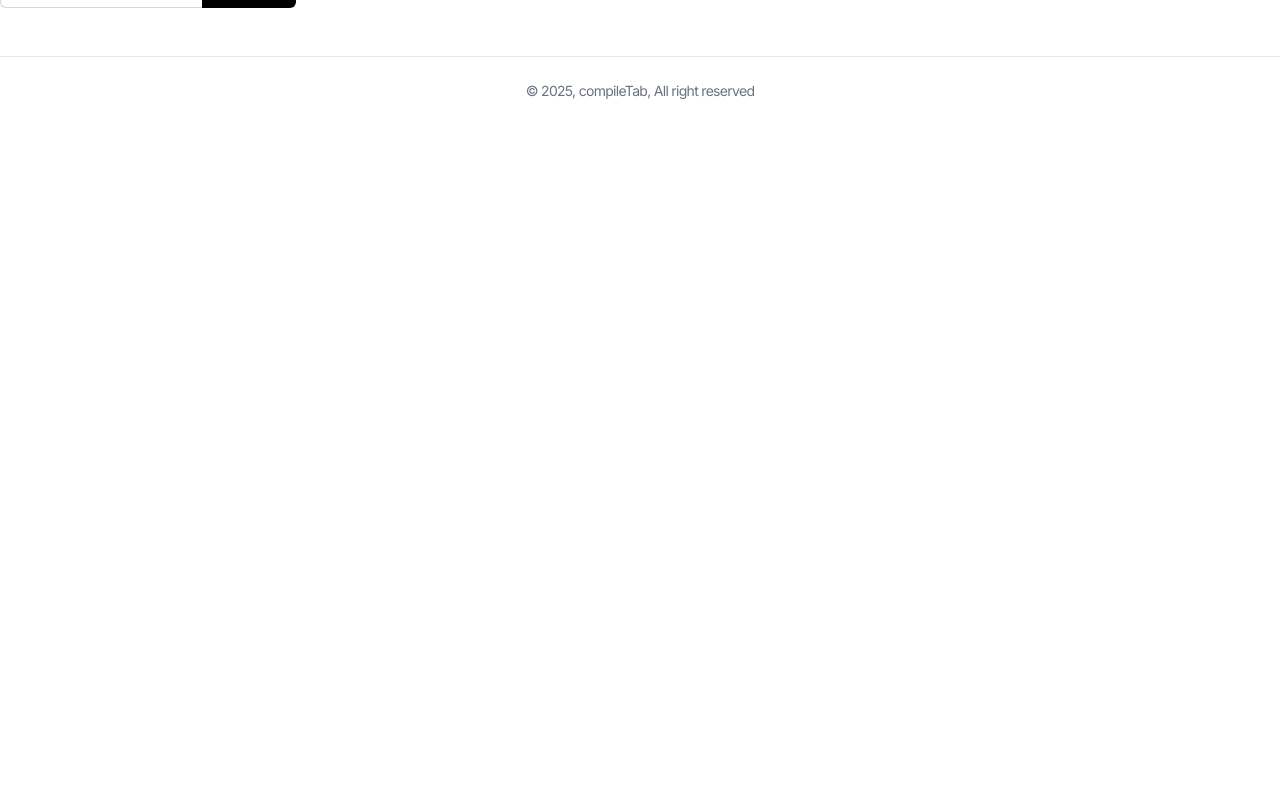
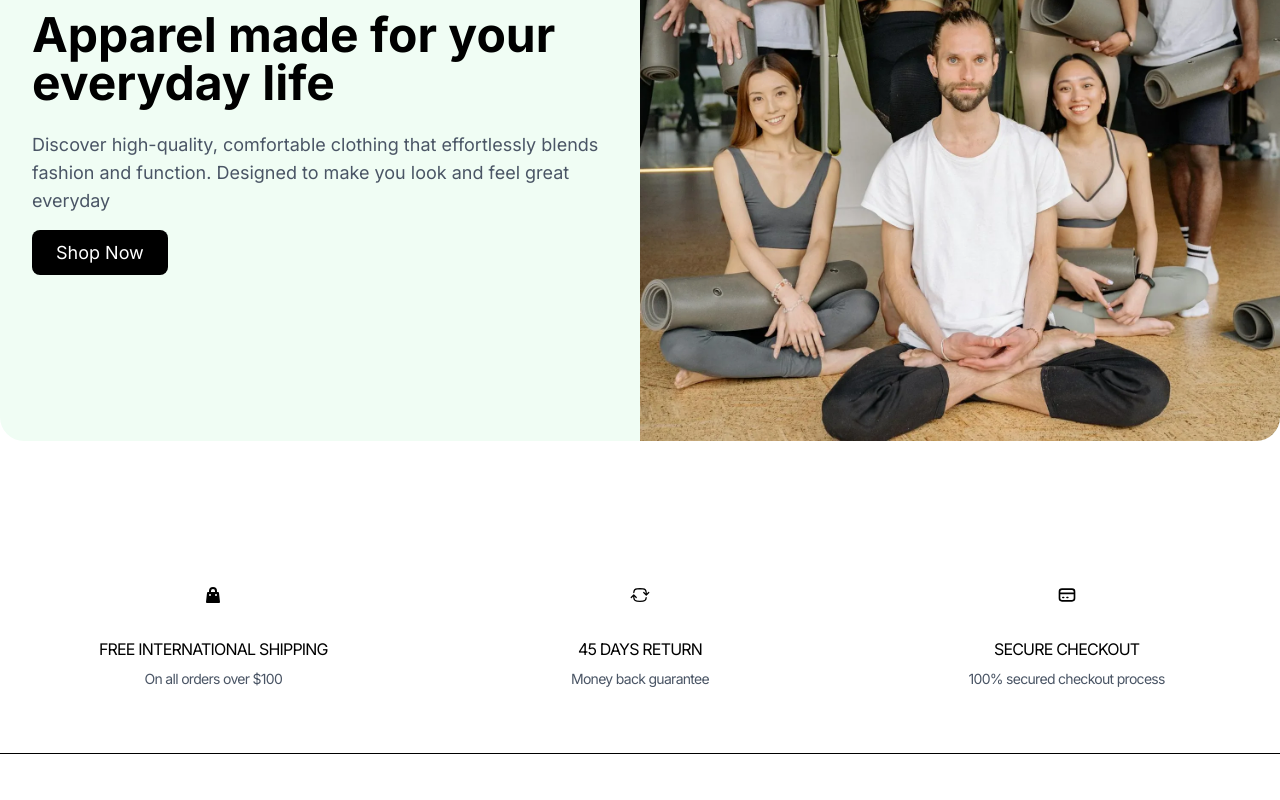
Before and after one commit to LoopCrafter/shopIT, a React (Vite) app in the folder frontend/: page / in a window 1280 px wide. Shown: the part 5180-5980 px from the top of the page. Before the commit the page ends 5329 px from the top, so only its background shows below. Built offline with nearby package versions, Linux system fonts and the light colour scheme.

Commit message:
Implemented featured collection and feature Section components

```diff
--- /dev/null
+++ b/frontend/src/components/products/FeaturedCollection.tsx
@@ -0,0 +1,37 @@
+import React from "react";
+import { Link } from "react-router-dom";
+
+export const FeaturedCollection = () => {
+  return (
+    <section className="py-16 px-4 lg:px-0">
+      <div className="container mx-auto flex flex-col-reverse lg:flex-row items-center bg-green-50 rounded-3xl">
+        <div className="lg:w-1/2 p-8 text-center lg:text-left">
+          <h2 className="text-lg font-semibold text-gray-700 mb-2">
+            Comfort and Style
+          </h2>
+          <h2 className="text-4xl lg:text-5xl font-bold mb-6">
+            Apparel made for your everyday life
+          </h2>
+          <p className="text-lg text-gray-600 mb-6">
+            Discover high-quality, comfortable clothing that effortlessly blends
+            fashion and function. Designed to make you look and feel great
+            everyday
+          </p>
+          <Link
+            to="/collections/all"
+            className="bg-black text-white px-6 py-3 rounded-lg text-lg hover:bg-gray-800"
+          >
+            Shop Now
+          </Link>
+        </div>
+        <div className="lg:w-1/2">
+          <img
+            src="featured.webp"
+            alt="featured collection"
+            className="w-full h-full object-cover lg:rounded-tr-3xl lg:rounded-br-3xl"
+          />
+        </div>
+      </div>
+    </section>
+  );
+};
--- /dev/null
+++ b/frontend/src/components/products/FeaturesSection.tsx
@@ -0,0 +1,41 @@
+import React from "react";
+import { HiShoppingBag, HiOutlineCreditCard } from "react-icons/hi";
+import { HiArrowPathRoundedSquare } from "react-icons/hi2";
+
+const FeaturesSection = () => {
+  return (
+    <section className="py-16 px-4 bg-white">
+      <div className="container mx-auto grid grid-cols-1 md:grid-cols-3 gap-8 text-center">
+        <div className="flex flex-col items-center">
+          <div className="p-4 rounded-full mb-4">
+            <HiShoppingBag className="text-xl" />
+          </div>
+          <h4 className="tracking-tighter mb-2">FREE INTERNATIONAL SHIPPING</h4>
+          <p className="text-gray-600 text-sm tracking-tighter">
+            On all orders over $100
+          </p>
+        </div>
+        <div className="flex flex-col items-center">
+          <div className="p-4 rounded-full mb-4">
+            <HiArrowPathRoundedSquare className="text-xl" />
+          </div>
+          <h4 className="tracking-tighter mb-2">45 DAYS RETURN</h4>
+          <p className="text-gray-600 text-sm tracking-tighter">
+            Money back guarantee
+          </p>
+        </div>
+        <div className="flex flex-col items-center">
+          <div className="p-4 rounded-full mb-4">
+            <HiOutlineCreditCard className="text-xl" />
+          </div>
+          <h4 className="tracking-tighter mb-2">SECURE CHECKOUT</h4>
+          <p className="text-gray-600 text-sm tracking-tighter">
+            100% secured checkout process
+          </p>
+        </div>
+      </div>
+    </section>
+  );
+};
+
+export default FeaturesSection;
--- a/frontend/src/pages/HomePage.tsx
+++ b/frontend/src/pages/HomePage.tsx
@@ -5,6 +5,8 @@
 import ProductDetails from "../components/products/ProductDetails";
 import ProductGrid from "../components/products/ProductGrid";
 import { similarProducts } from "../data";
+import { FeaturedCollection } from "../components/products/FeaturedCollection";
+import FeaturesSection from "../components/products/FeaturesSection";
 
 const HomePage = () => {
   return (
@@ -20,6 +22,8 @@
         </h2>
         <ProductGrid products={[...similarProducts, ...similarProducts]} />
       </div>
+      <FeaturedCollection />
+      <FeaturesSection />
     </div>
   );
 };
```
